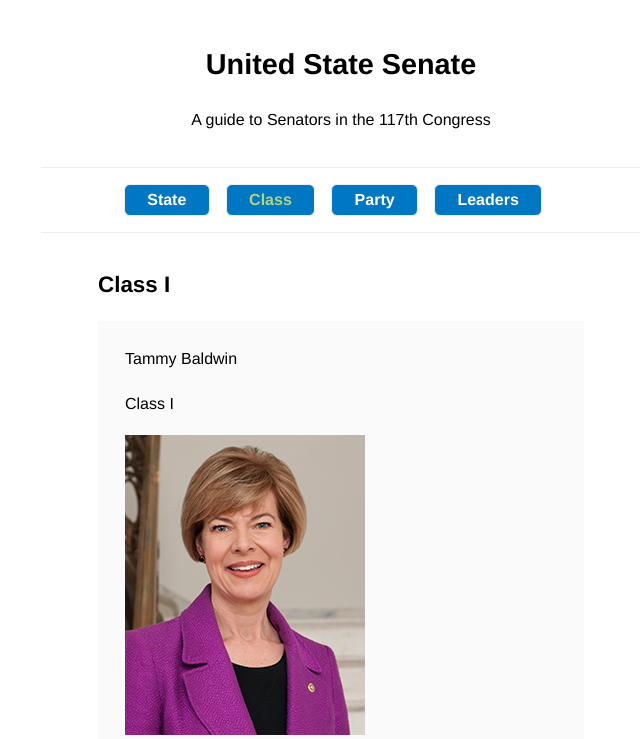
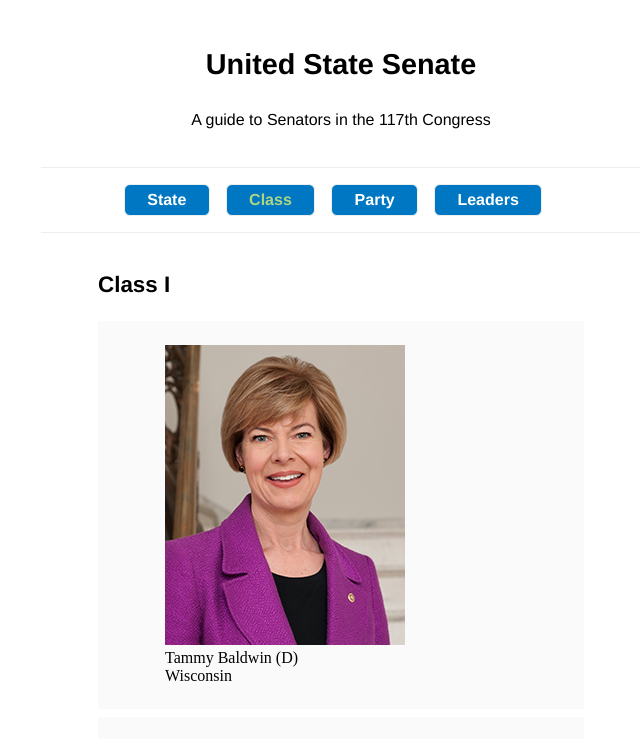
Before and after one commit to seankelliher/us-senators, a Vue app: page /class in a window 1280 px wide. Shown: the top 739 px of the page, without its empty margins (299-939 px from the left). Built offline with nearby package versions, Linux system fonts and the light colour scheme.

Commit message:
Revise 'senator-card' divs. Now using figure and figcaption.

```diff
--- a/src/views/SenateClass.vue
+++ b/src/views/SenateClass.vue
@@ -8,12 +8,24 @@
             v-for="(getClass, index) in getClasses.classOne"
             :key="index"
         >
-            <p>{{ getClass.firstName + " " + getClass.lastName }}</p>
-            <p>{{ getClass.senateClass }}</p>
+            <figure>
                 <img
                     :src="require(`../assets/images/${getClass.portrait}.jpg`)"
                     :alt="getClass.firstName + ' ' + getClass.lastName"
                 />
+                <figcaption>
+                    {{
+                        getClass.firstName +
+                        " " +
+                        getClass.lastName +
+                        " (" +
+                        getClass.party +
+                        ")"
+                    }}
+                    <br />
+                    {{ getClass.state }}
+                </figcaption>
+            </figure>
         </div>
         <div class="gallery-title">
             <h3>Class II</h3>
@@ -23,12 +35,24 @@
             v-for="(getClass, index) in getClasses.classTwo"
             :key="index"
         >
-            <p>{{ getClass.firstName + " " + getClass.lastName }}</p>
-            <p>{{ getClass.senateClass }}</p>
+            <figure>
                 <img
                     :src="require(`../assets/images/${getClass.portrait}.jpg`)"
                     :alt="getClass.firstName + ' ' + getClass.lastName"
                 />
+                <figcaption>
+                    {{
+                        getClass.firstName +
+                        " " +
+                        getClass.lastName +
+                        " (" +
+                        getClass.party +
+                        ")"
+                    }}
+                    <br />
+                    {{ getClass.state }}
+                </figcaption>
+            </figure>
         </div>
         <div class="gallery-title">
             <h3>Class III</h3>
@@ -38,12 +62,24 @@
             v-for="(getClass, index) in getClasses.classThree"
             :key="index"
         >
-            <p>{{ getClass.firstName + " " + getClass.lastName }}</p>
-            <p>{{ getClass.senateClass }}</p>
+            <figure>
                 <img
                     :src="require(`../assets/images/${getClass.portrait}.jpg`)"
                     :alt="getClass.firstName + ' ' + getClass.lastName"
                 />
+                <figcaption>
+                    {{
+                        getClass.firstName +
+                        " " +
+                        getClass.lastName +
+                        " (" +
+                        getClass.party +
+                        ")"
+                    }}
+                    <br />
+                    {{ getClass.state }}
+                </figcaption>
+            </figure>
         </div>
     </section>
 </template>
```
Lines whose indentation alone changed are shown as unchanged.
